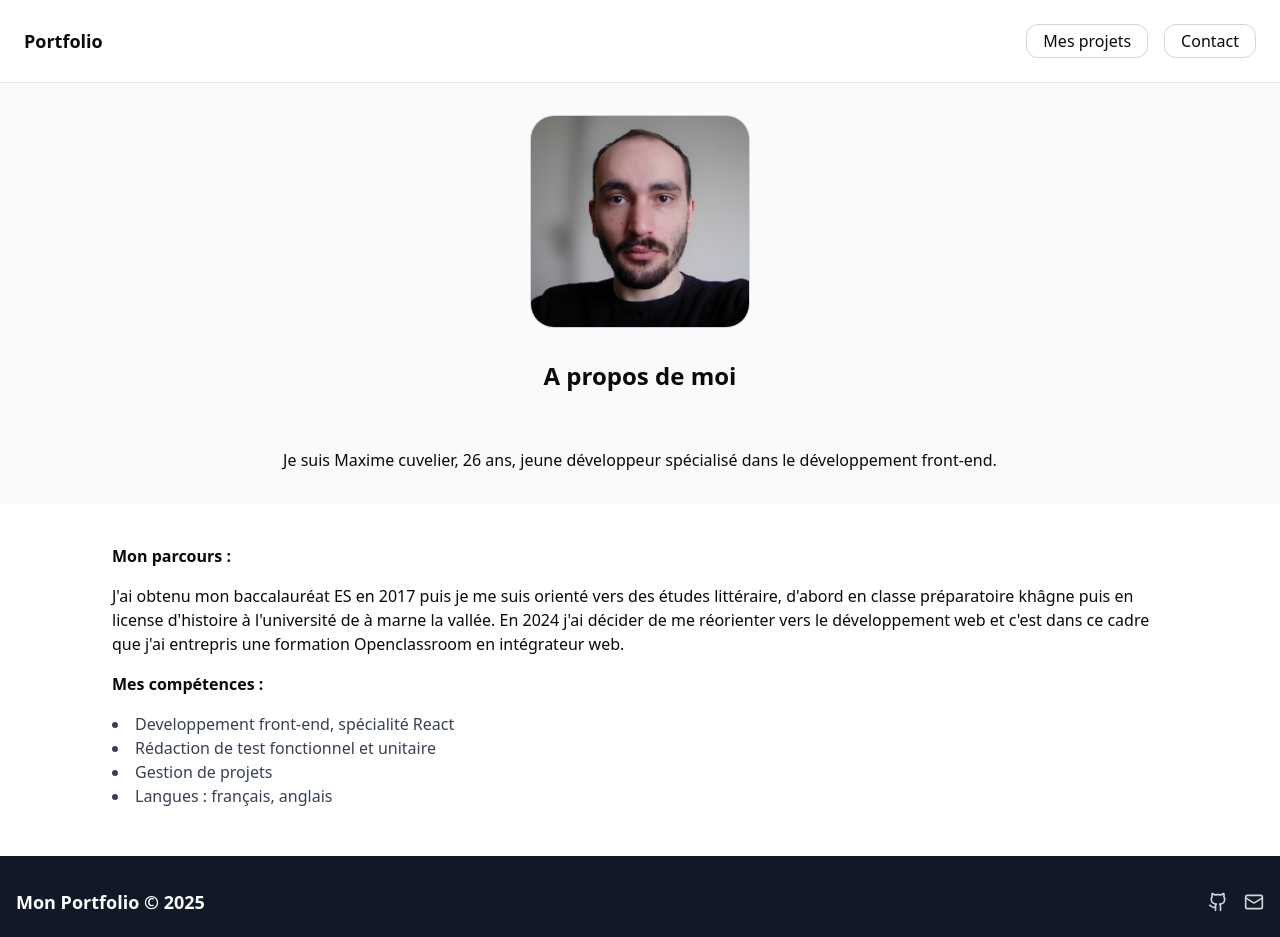
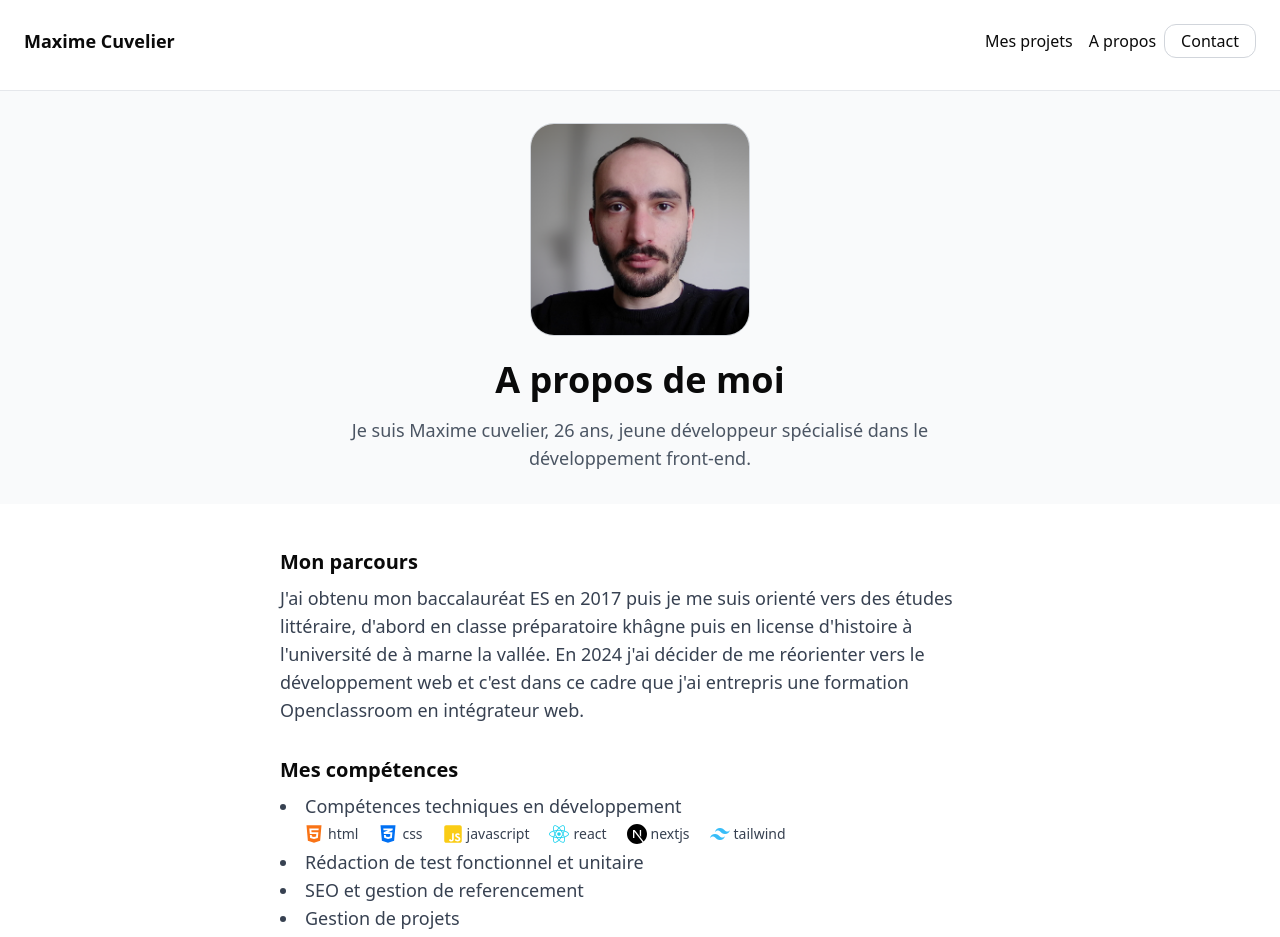
Before and after one commit to MaxCuvelier/Portfolio, a Next.js app in the folder nextjs-dashboard/: page /apropos in a window 1280 px wide. Shown: the top 937 px of the page. Built offline with nearby package versions, Linux system fonts and the light colour scheme.

Commit message:
fin projet

```diff
--- a/nextjs-dashboard/app/apropos/page.tsx
+++ b/nextjs-dashboard/app/apropos/page.tsx
@@ -1,16 +1,21 @@
 import Header from "../ui/header";
 import Footer from "../ui/footer";
 import Image from "next/image";
+import data from "../data/data.json";
 import portrait from "../../public/images/portrait.png"
+import { miniSkillIcons } from "../ui/icons"
 
 const Portrait = portrait
+
+const skills = data.skills
+
 
 export default function APpropos() {
     return (
      <div className="flex min-h-screen flex-col p-0">
         <Header />
-            <div className="flex flex-grow flex-col items-center gap-10">
-                <div className="flex sm:flex-raw flex-col items-center pt-8 pb-8 gap-1 sm:gap-8 bg-gray-50 w-full">
+            <div className="flex flex-grow flex-col items-center gap-6">
+                <div className="flex sm:flex-raw flex-col items-center pt-8 pb-8 gap-1 sm:gap-6 bg-gray-50 w-full">
                     <Image
                         src={Portrait}
                         alt='Portrait'
@@ -18,22 +23,35 @@ export default function APpropos() {
                         height={100}
                         className="object-contain border border-gray-300 rounded-3xl"
                     />
-                    <div className="flex flex-col gap-14">
-                        <h1 className="text-2xl text-center font-bold">A propos de moi</h1>
-                        <p className="text-center">Je suis Maxime cuvelier, 26 ans, jeune développeur spécialisé dans le développement front-end.</p>
+                    <div className="flex flex-col gap-4">
+                        <h1 className="text-4xl text-center font-bold">A propos de moi</h1>
+                        <p className="text-center text-lg text-gray-600 max-w-2xl">Je suis Maxime cuvelier, 26 ans, jeune développeur spécialisé dans le développement front-end.</p>
                     </div>
                 </div>
-                <div className=" flex flex-col text-left gap-4 pr-16 pl-16 sm:pl-28 sm:pr-28">
-                    <h2 className="font-bold text-left">Mon parcours :</h2>
-                        <p>
+                <div className="flex flex-col text-left gap-2 max-w-6xl mx-auto px-6 py-5 md:w-3/5 sm:mb-4">
+                    <h2 className="text-xl font-bold text-left">Mon parcours</h2>
+                        <p className="text-gray-700 text-lg">
                             J'ai obtenu mon baccalauréat ES en 2017 puis je me suis orienté vers des études littéraire, d'abord en classe préparatoire khâgne puis en license d'histoire à l'université de
                             à marne la vallée. En 2024 j'ai décider de me réorienter vers le développement web et c'est dans ce cadre que j'ai entrepris une formation Openclassroom en
                             intégrateur web.
                         </p>
-                    <h2 className="font-bold">Mes compétences :</h2>
-                        <ul className="list-disc list-inside text-gray-700">
-                            <li>Developpement front-end, spécialité React</li>
+                    <h2 className="text-xl font-bold mt-6">Mes compétences</h2>
+                        <ul className="list-disc list-inside text-gray-700 text-gray-700 text-lg">
+                            <li>Compétences techniques en développement
+                                <div className="flex flex-wrap gap-1 pl-6 sm:pl-4">
+                                    {skills?.map((skill, index) => (
+                                        <span
+                                            key={index}
+                                            className="flex items-center gap-1 sm:px-2 sm:py-1 text-sm"
+                                        >
+                                            {miniSkillIcons[skill] || <span>{skill}</span>}
+                                            <span>{skill}</span>
+                                        </span>
+                                    ))}
+                                </div>
+                            </li>
                             <li>Rédaction de test fonctionnel et unitaire</li>
+                            <li>SEO et gestion de referencement</li>
                             <li>Gestion de projets</li>
                             <li>Langues : français, anglais</li>
                         </ul>
--- a/nextjs-dashboard/app/projects/[slug]/page.tsx
+++ b/nextjs-dashboard/app/projects/[slug]/page.tsx
@@ -53,15 +53,15 @@ export default async function ProjectPage({ params }: PageProps) {
         </div>
 
         <div className="max-w-6xl mx-auto px-6 flex flex-col py-5 md:w-3/5">
-          <h2 className="text-xl font-bold mt-6">Contexte :</h2>
+          <h2 className="text-xl font-bold mt-6">Contexte</h2>
             <p className="text-gray-700 leading-relaxed text-lg">
               {project.contexte}
             </p>
-          <h2 className="text-xl font-bold mt-6">Fonction :</h2>
+          <h2 className="text-xl font-bold mt-6">Fonction</h2>
             <p className="text-gray-700 leading-relaxed text-lg">
               {project.fonction}
             </p>
-          <h2 className="text-xl font-bold mt-6">Réalisations :</h2>
+          <h2 className="text-xl font-bold mt-6">Réalisations</h2>
             <ul className="list-disc list-inside text-gray-700">
               {project.bulletpoint?.map((bulletpoint, index) => (
                 <li
@@ -78,7 +78,7 @@ export default async function ProjectPage({ params }: PageProps) {
           href={project.github}
           target="_blank"
           rel="noopener noreferrer"
-          className="inline-block w-48 bg-pink-500 text-white px-6 py-3 rounded-lg hover:bg-pink-700 transition text-center text-lg md:mt-16"
+          className="inline-block w-48 bg-pink-500 text-white px-6 py-3 rounded-lg hover:bg-pink-700 transition text-center text-lg mb-8"
         >
           Voir sur GitHub
         </a>
--- a/nextjs-dashboard/app/ui/button.tsx
+++ b/nextjs-dashboard/app/ui/button.tsx
@@ -1,17 +1,16 @@
 'use client'
 
 import { useState } from "react";
-import { Mail } from "lucide-react";
 import { motion, AnimatePresence } from 'framer-motion';
 
 export default function ContactButton() {
   const [showLink, setShowLink] = useState(false);
 
   return (
-    <div className="ml-auto flex flex-col relative items-center gap-2">
+    <div className="ml-auto flex flex-col relative items-center">
       <button
         onClick={() => setShowLink((prev) => !prev)}
-        className="font-medium md:text-base text-sm hover:text-pink-600 transition gap-2 pt-1 pb-1 border border-gray-300 rounded-xl p-4 transition-shadow duration-300 hover:shadow-lg"
+        className="font-medium md:text-base text-xs sm:text-sm hover:text-pink-600 transition pt-0.5 pb-0.5 sm:pt-1 sm:pb-1 p-3 sm:p-4 border border-gray-300 rounded-xl transition-shadow duration-300 hover:shadow-lg"
       >
         Contact
       </button>
@@ -19,15 +18,15 @@ export default function ContactButton() {
       {showLink && (
         <motion.a
           href="https://mail.google.com/mail/?view=cm&fs=1&to=maxime.cuvelier1305@gmail.com&su=Contact%20depuis%20portfolio&body=Bonjour,"
-          className="absolute top-full -translate-x-1/2 hover:text-pink-500 transition"
+          className="absolute top-full font-medium text-xs sm:text-sm sm:mt-1 hover:text-pink-500 underline transition"
           target="_blank"
           rel="noopener noreferrer"
           initial={{ opacity: 0, y: -7 }}
-              animate={{ opacity: 0.7, y: 0 }}
+              animate={{ opacity: 1, y: 0 }}
               exit={{ opacity: 0, y: -10 }}
               transition={{ duration: 0.2 }}
         >
-          <Mail className="w-5 h-5" />
+        mail
         </motion.a>
       )}
     </div>
--- a/nextjs-dashboard/app/ui/components/banner.tsx
+++ b/nextjs-dashboard/app/ui/components/banner.tsx
@@ -14,7 +14,7 @@ export default function Banner() {
           Développeur web débutant, spécialisé dans le développement front-end en React.
           Bienvenue sur mon portfolio, ici je partage mes projets et mon travail.
         </p>
-        <h3 className="text-2xl font-bold text-gray-800 mt-4">Mes compétences :</h3>
+        <h3 className="text-2xl font-bold text-gray-800 mt-4">Mes compétences</h3>
         <div className="flex flex-wrap justify-center gap-6 mt-8">
           {skills.map((skill) => (
             <div key={skill} className="flex flex-col items-center">
@@ -25,12 +25,6 @@ export default function Banner() {
             </div>
           ))}
         </div>
-        <a
-          href="/apropos/"
-          className="mt-8 inline-block bg-pink-500 text-white px-6 py-3 rounded-lg shadow hover:bg-pink-700 transition"
-        >
-          A propos
-        </a>
       </div>
     </section>
   );
--- a/nextjs-dashboard/app/ui/components/theme-provider.tsx
+++ /dev/null
@@ -1,11 +0,0 @@
-"use client"
-
-import * as React from "react"
-import { ThemeProvider as NextThemesProvider } from "next-themes"
-
-export function ThemeProvider({
-  children,
-  ...props
-}: React.ComponentProps<typeof NextThemesProvider>) {
-  return <NextThemesProvider {...props}>{children}</NextThemesProvider>
-}
--- a/nextjs-dashboard/app/ui/footer.tsx
+++ b/nextjs-dashboard/app/ui/footer.tsx
@@ -3,10 +3,10 @@ import { Github, Mail } from "lucide-react";
 
 export default function Footer() {
     return (
-    <footer className="bg-gray-900 text-gray-300 py-8 mt-12">
+    <footer className="bg-gray-900 text-gray-300 py-8">
       <div className="px-4 flex flex-col md:flex-row justify-between items-center gap-6">
         <div className="text-lg font-semibold text-white">
-          Mon Portfolio © {new Date().getFullYear()}
+          Maxime Cuvelier © {new Date().getFullYear()}
         </div>
         <div className="flex gap-4">
           <a href="https://github.com/MaxCuvelier?tab=repositories"
--- a/nextjs-dashboard/app/ui/header.tsx
+++ b/nextjs-dashboard/app/ui/header.tsx
@@ -4,21 +4,29 @@ import ContactButton from './button';
 
 export default function Header() {
     return (
-<header className='flex justify-between items-center p-6 border-b border-gray-200 shadow-sm'>
+<header>
+    <nav className='flex justify-between items-center p-2 pt-3 pb-5 sm:p-6 sm:pb-8 border-b border-gray-200 shadow-sm '>
         <Link
             href='/'
-        className='font-black text-foreground text-lg'>
-        <span>Portfolio</span>
+            className='font-black text-foreground text-sm sm:text-lg'>
+            <span>Maxime Cuvelier</span>
         </Link>
-    <div className='flex items-center gap-4'>
+        <div className='flex items-center'>
             <a
                 href="/#projects"
-          className="font-medium md:text-base text-sm hover:text-pink-600 transition gap-2 pt-1 pb-1 border border-gray-300 rounded-xl p-4 transition-shadow duration-300 hover:shadow-lg"
+                className="font-medium md:text-base text-xs hover:text-pink-600 transition pl-1 pr-1 sm:pl-2 sm:pr-2 transition-shadow duration-300"
             >
             Mes projets
             </a>
+            <a
+                href="/apropos/"
+                className="font-medium md:text-base text-xs hover:text-pink-600 transition pl-1 pr-1 sm:pl-2 sm:pr-2 transition-shadow duration-300"
+            >
+            A propos
+            </a>
             <ContactButton />
         </div>
+    </nav>
 </header>
     )
 }
```
Lines whose indentation alone changed are shown as unchanged.
